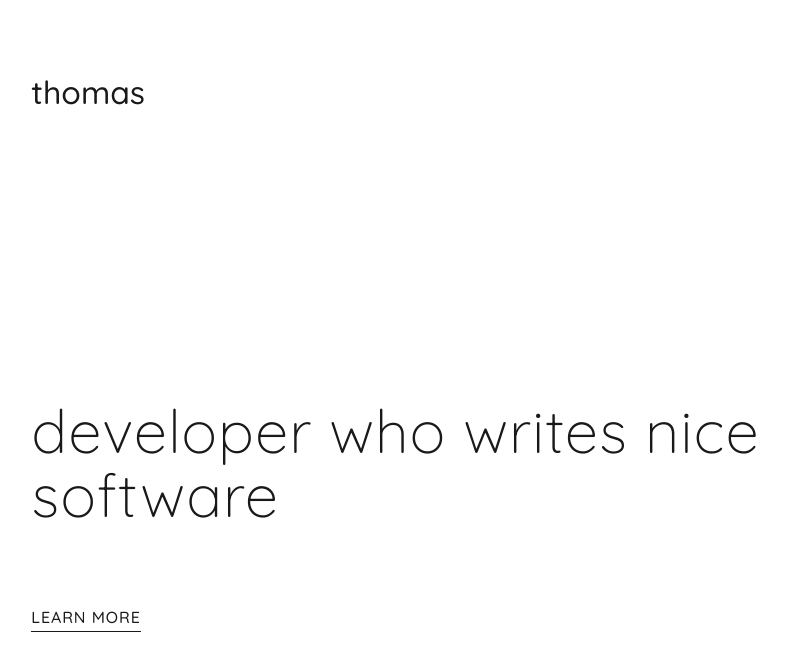
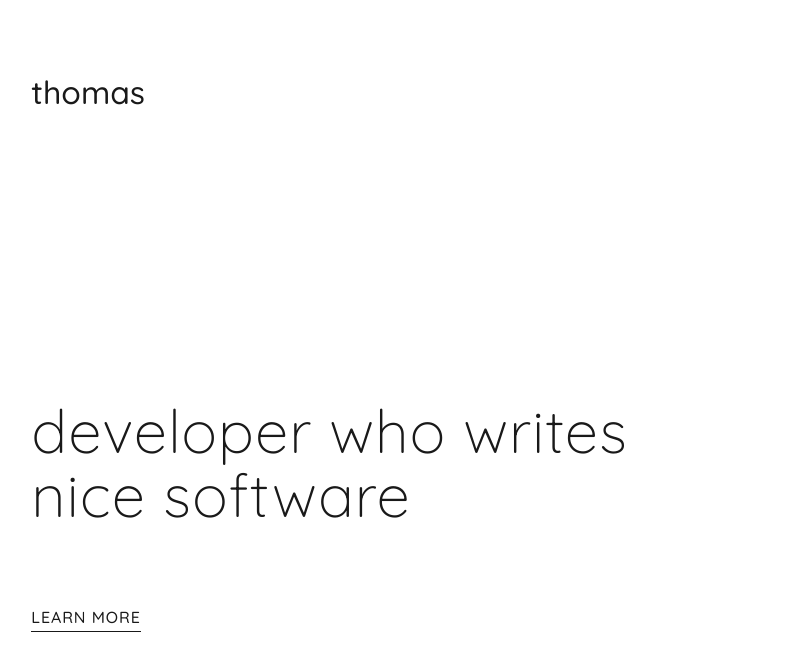
Before and after one commit to thomasrowlands/thomasrowlands.github.io, a plain HTML site: page index.html in a window 1280 px wide. Shown: the whole page, without its empty margins (82-869 px from the left). Drawn offline with Linux system fonts and the light colour scheme.

Commit message:
Reduce max-width on landing view tagline

```diff
--- a/css/style.css
+++ b/css/style.css
@@ -51,7 +51,7 @@
   font-weight: 300;
   letter-spacing: 0.9px;
   line-height: 32px;
-  max-width: 768px;
+  max-width: 724px;
   width: 100%;
 }
 
```
